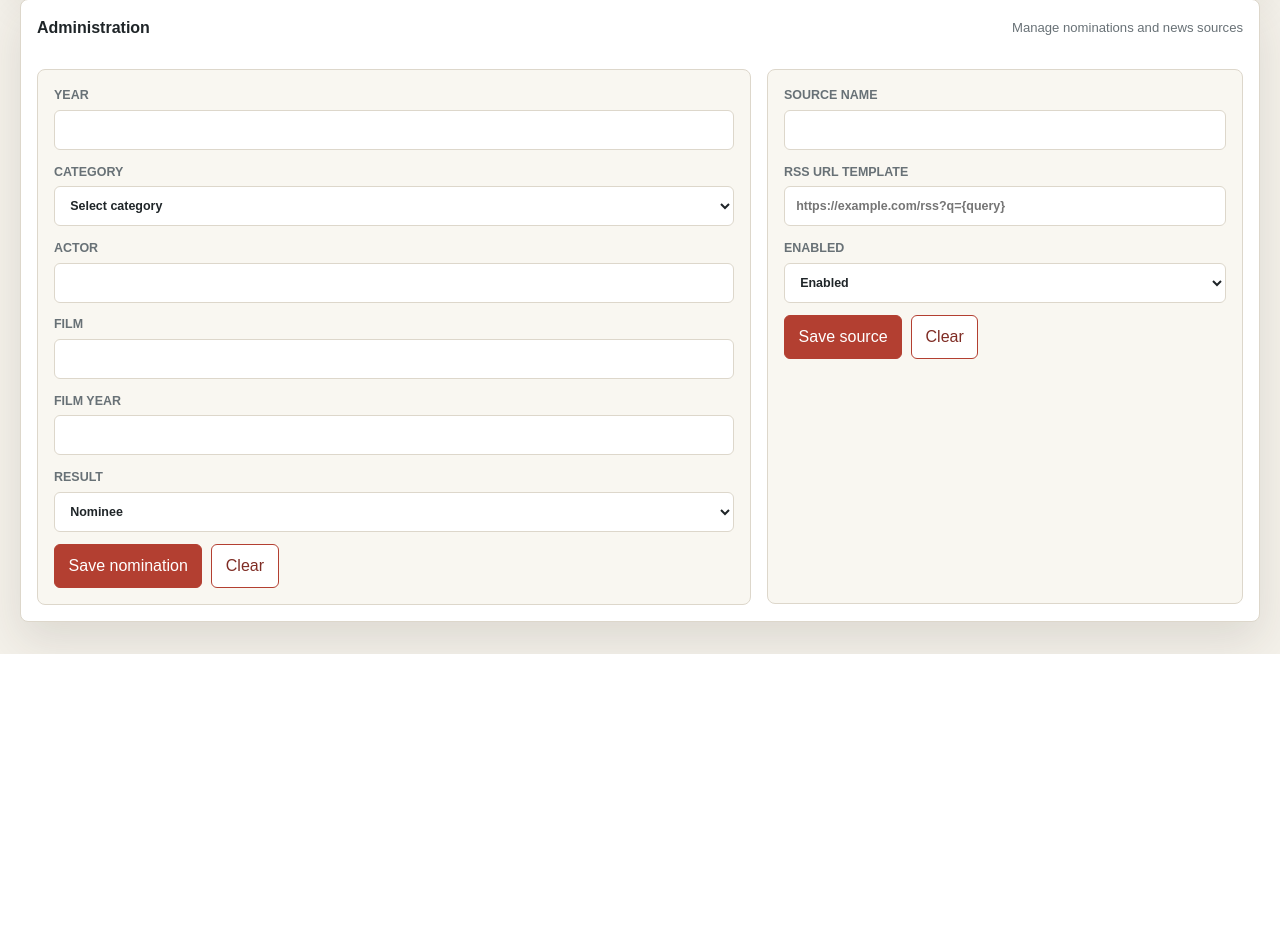
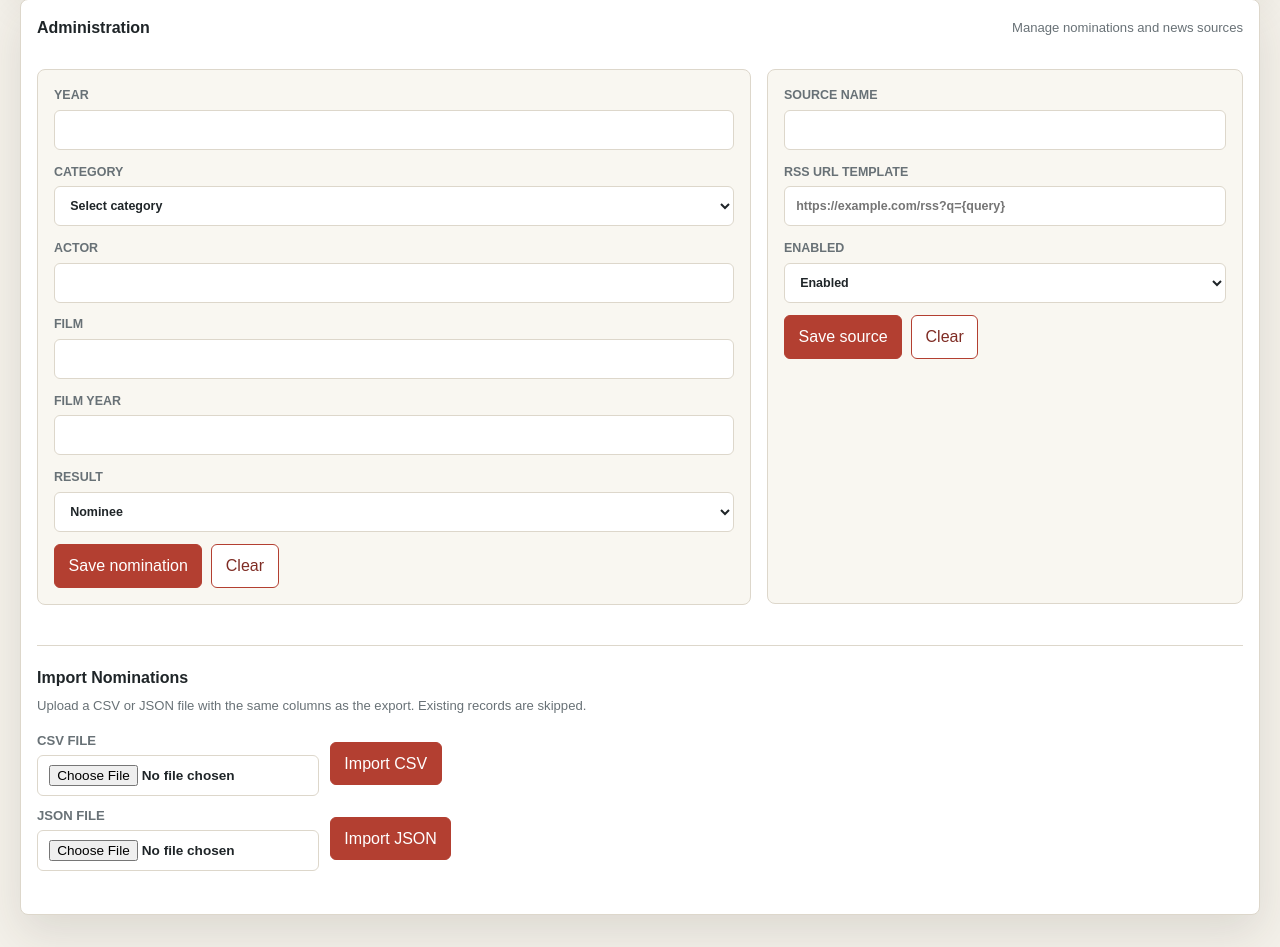
Before and after one commit to Emrhn1/awa-web-project, a PHP site: page / in a window 1280 px wide. Shown: the part 843-1790 px from the top of the page. Before the commit the page ends 1497 px from the top, so only its background shows below. Run offline with PHP 8.4, Linux system fonts and the light colour scheme.

Commit message:
Add import functionality for CSV and JSON files

```diff
--- a/frontend/css/main.css
+++ b/frontend/css/main.css
@@ -580,6 +580,50 @@ td button:focus-visible {
     color: var(--accent-dark);
 }
 
+.import-section {
+    border-top: 1px solid var(--line);
+    margin-top: 1.5rem;
+    padding-top: 1.25rem;
+}
+
+.import-section h3 {
+    font-size: 1rem;
+    margin: 0 0 0.35rem;
+}
+
+.import-hint {
+    color: var(--muted);
+    font-size: 0.82rem;
+    margin: 0 0 1rem;
+}
+
+.import-row {
+    align-items: center;
+    display: flex;
+    flex-wrap: wrap;
+    gap: 0.65rem;
+    margin-bottom: 0.65rem;
+}
+
+.import-label {
+    color: var(--muted);
+    display: flex;
+    flex-direction: column;
+    font-size: 0.82rem;
+    gap: 0.25rem;
+}
+
+.import-label input[type="file"] {
+    color: var(--text);
+    font-size: 0.85rem;
+}
+
+.import-result {
+    font-size: 0.88rem;
+    margin: 0.5rem 0 0;
+    min-height: 1.2em;
+}
+
 @media (max-width: 980px) {
     .app-header {
         align-items: flex-start;
@@ -600,7 +644,18 @@ td button:focus-visible {
         grid-template-columns: repeat(2, minmax(0, 1fr));
     }
 
-    .content-grid,
+    .chart-panel:nth-child(2) {
+        grid-column: auto;
+    }
+
+    .content-grid {
+        grid-template-columns: 1fr;
+    }
+
+    .detail-panel {
+        grid-column: span 1;
+    }
+
     .admin-grid {
         grid-template-columns: 1fr;
     }
--- a/frontend/index.html
+++ b/frontend/index.html
@@ -199,6 +199,26 @@
                     <div id="source-list" class="source-list"></div>
                 </form>
             </div>
+
+            <div class="import-section">
+                <h3>Import Nominations</h3>
+                <p class="import-hint">Upload a CSV or JSON file with the same columns as the export. Existing records are skipped.</p>
+                <div class="import-row">
+                    <label class="import-label">
+                        CSV file
+                        <input id="import-csv-file" type="file" accept=".csv,text/csv">
+                    </label>
+                    <button id="import-csv-btn" type="button">Import CSV</button>
+                </div>
+                <div class="import-row">
+                    <label class="import-label">
+                        JSON file
+                        <input id="import-json-file" type="file" accept=".json,application/json">
+                    </label>
+                    <button id="import-json-btn" type="button">Import JSON</button>
+                </div>
+                <p id="import-result" class="import-result" aria-live="polite"></p>
+            </div>
         </section>
     </main>
 
--- a/frontend/js/main.js
+++ b/frontend/js/main.js
@@ -51,6 +51,11 @@ const els = {
     sourceEnabled: document.getElementById('source-enabled'),
     clearSource: document.getElementById('clear-source'),
     sourceList: document.getElementById('source-list'),
+    importCsvFile: document.getElementById('import-csv-file'),
+    importCsvBtn: document.getElementById('import-csv-btn'),
+    importJsonFile: document.getElementById('import-json-file'),
+    importJsonBtn: document.getElementById('import-json-btn'),
+    importResult: document.getElementById('import-result'),
 };
 
 function setApiState(kind, message) {
@@ -807,6 +812,48 @@ function setupAdmin() {
     els.clearNomination.addEventListener('click', clearNominationForm);
     els.sourceForm.addEventListener('submit', saveSource);
     els.clearSource.addEventListener('click', clearSourceForm);
+    els.importCsvBtn.addEventListener('click', () => importFile('csv'));
+    els.importJsonBtn.addEventListener('click', () => importFile('json'));
+}
+
+async function importFile(format) {
+    const fileInput = format === 'csv' ? els.importCsvFile : els.importJsonFile;
+    const file = fileInput.files[0];
+    if (!file) {
+        els.importResult.textContent = 'Please select a file first.';
+        els.importResult.style.color = 'var(--accent-dark)';
+        return;
+    }
+
+    els.importResult.textContent = 'Importing…';
+    els.importResult.style.color = 'var(--muted)';
+
+    try {
+        const text = await file.text();
+        const contentType = format === 'csv' ? 'text/csv' : 'application/json';
+        const res = await fetch(`${API_BASE}/import/${format}`, {
+            method: 'POST',
+            headers: { 'Content-Type': contentType },
+            body: text,
+        });
+        const data = await res.json().catch(() => ({}));
+        if (!res.ok) {
+            throw new Error(data.error || `Import failed (HTTP ${res.status})`);
+        }
+
+        let msg = `Imported ${data.imported} record(s)`;
+        if (data.skipped) msg += `, ${data.skipped} duplicate(s) skipped`;
+        if (data.errors && data.errors.length) msg += `, ${data.errors.length} row error(s)`;
+        els.importResult.textContent = msg;
+        els.importResult.style.color = (data.errors && data.errors.length)
+            ? 'var(--accent-dark)' : 'var(--green)';
+
+        fileInput.value = '';
+        await reloadCoreData();
+    } catch (err) {
+        els.importResult.textContent = err.message;
+        els.importResult.style.color = 'var(--accent-dark)';
+    }
 }
 
 async function reloadCoreData() {
```
Also changed, not shown: README.md.
